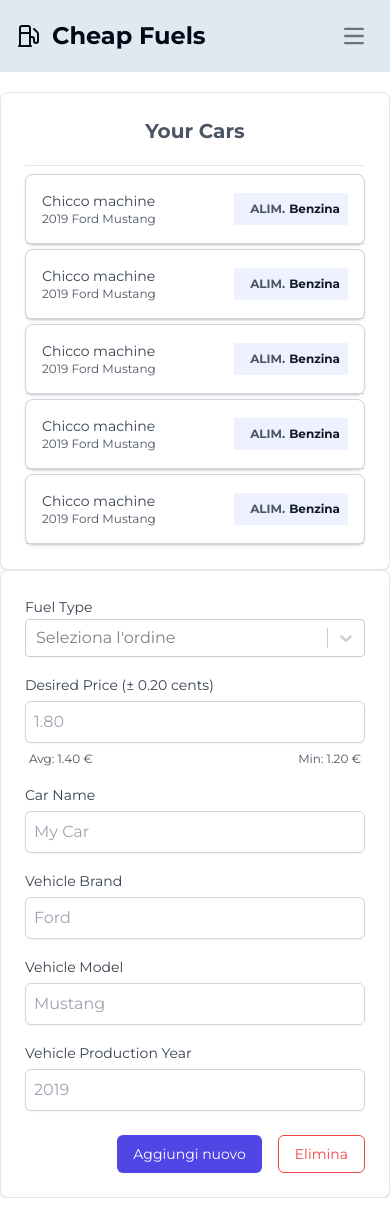
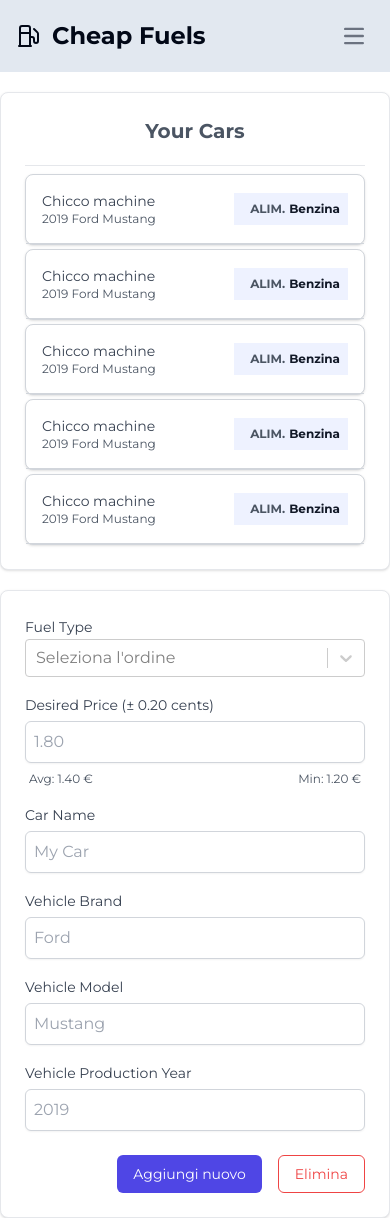
Before and after one commit to habby1337/cheapfuels, a React (Vite) app: page /mycars in a window 390 px wide. Built offline with nearby package versions, Linux system fonts and the light colour scheme.

Commit message:
added responsiveness margin

```diff
--- a/src/Components/routes/MyCars.tsx
+++ b/src/Components/routes/MyCars.tsx
@@ -57,7 +57,7 @@ const MyCars = () => {
           </div>
         </div>
 
-        <div className='flex-grow w-100'>
+        <div className='flex-grow mt-5 lg:mt-0 w-100'>
           <div className='block p-6 bg-white border border-gray-200 rounded-lg shadow dark:bg-gray-800 dark:border-gray-700'>
             <form onSubmit={handleSubmit(onSubmit)}>
               <div className='mb-4'>
```
